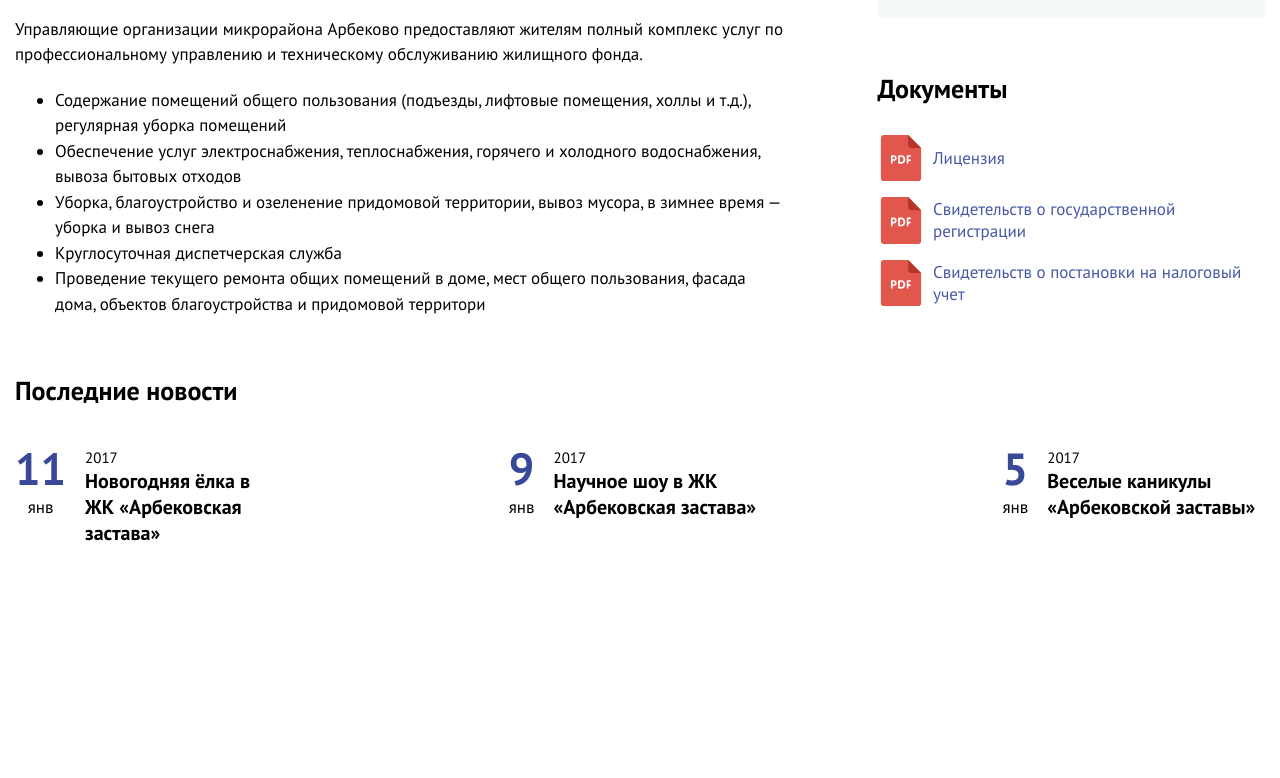
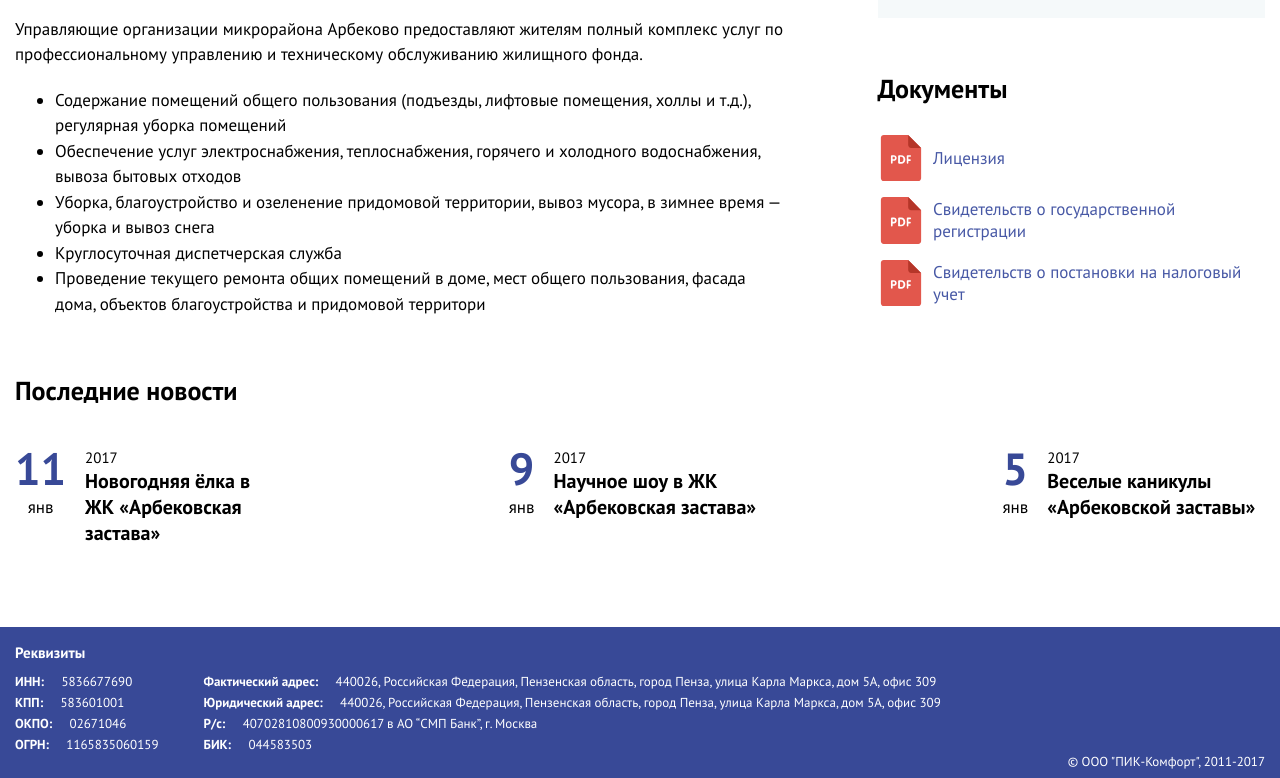
Before and after one commit to bazhanoff/picciom, a website: page index.html in a window 1280 px wide. Shown: the part 626-1404 px from the top of the page. Before the commit the page ends 1172 px from the top, so only its background shows below. Drawn offline with Linux system fonts and the light colour scheme.

Commit message:
Добавлен футер, переделан блок с последними новостями

```diff
--- a/css/blocks/address.less
+++ b/css/blocks/address.less
@@ -6,7 +6,6 @@
 .address__phone{
     display: block;
     margin-bottom: .5rem;
-    color: @black-color;
     font-size: 2rem;
     font-weight: 700;
     background-position: left 50%;
@@ -16,12 +15,10 @@
 .address__location{
     display: block;
     margin-bottom: .9rem;
-    color: @black-color;
     background-image: url("../images/location.svg");
 }
 
 .address__email{
     display: block;
-    color: @black-color;
     background-image: url("../images/mail.svg");
 }
--- /dev/null
+++ b/css/blocks/footer.less
@@ -0,0 +1,12 @@
+.footer{
+    padding: 1.6rem 0 .8rem;
+    margin-top: 8.1rem;
+    background-color: @main-color;
+    color: @white-color;
+}
+
+.footer__copyright{
+    display: block;
+    text-align: right;
+    font-size: 1.3rem;
+}
--- a/css/blocks/link.less
+++ b/css/blocks/link.less
@@ -1,4 +1,5 @@
 .link{
+    color: @black-color;
     transition: color .3s;
 
     &:hover, &:active{
--- /dev/null
+++ b/css/blocks/prop.less
@@ -0,0 +1,12 @@
+.prop{
+    font-size: 1.3rem;
+}
+
+.prop:not(:last-child){
+    margin-bottom: .4rem;
+}
+
+.prop__name{
+    margin-right: 1.4rem;
+    font-weight: 700;
+}
--- /dev/null
+++ b/css/blocks/props.less
@@ -0,0 +1,12 @@
+.props__title{
+    font-size: 1.5rem;
+    margin-bottom: 1.1rem;
+}
+
+.props__container{
+    display: flex;
+}
+
+.props__info{
+    margin-right: 4.5rem;
+}
--- a/css/style.less
+++ b/css/style.less
@@ -19,6 +19,9 @@
 @import "blocks/document.less";
 @import "blocks/news.less";
 @import "blocks/news-item.less";
+@import "blocks/footer.less";
+@import "blocks/props.less";
+@import "blocks/prop.less";
 
 @media screen and (min-width: 1401px){
 
@@ -84,7 +87,6 @@ p:last-child{
 img{
     display: inline-block;
     max-width: 100%;
-    height: auto;
 }
 
 a{
--- a/index.html
+++ b/index.html
@@ -225,8 +225,10 @@
                                     2017
                                 </span>
                                 <h3 class="title news-item__title">
-                                    Новогодняя ёлка в ЖК
-                                    «Арбековская застава»
+                                    <a class="link" href="#">
+                                        Новогодняя ёлка в ЖК
+                                        «Арбековская застава»
+                                    </a>
                                 </h3>
                         </header>
                     </article>
@@ -244,7 +246,9 @@
                                     2017
                                 </span>
                                 <h3 class="title news-item__title">
-                                    Научное шоу в ЖК «Арбековская застава»
+                                    <a class="link" href="#">
+                                        Научное шоу в ЖК «Арбековская застава»
+                                    </a>
                                 </h3>
                         </header>
                     </article>
@@ -262,13 +266,99 @@
                                     2017
                                 </span>
                                 <h3 class="title news-item__title">
-                                    Веселые каникулы «Арбековской заставы»
+                                    <a class="link" href="#">
+                                        Веселые каникулы «Арбековской заставы»
+                                    </a>
                                 </h3>
                         </header>
                     </article>
                 </div>
             </div>
         </section>
+        <footer class="footer">
+            <div class="main-container">
+                <article class="props">
+                    <h3 class="title props__title">
+                        Реквизиты
+                    </h3>
+                    <div class="props__container">
+                        <div class="props__info">
+                            <div class="prop">
+                                <span class="prop__name">
+                                    ИНН:
+                                </span>
+                                <span class="prop__value">
+                                    5836677690
+                                </span>
+                            </div>
+                            <div class="prop">
+                                <span class="prop__name">
+                                    КПП:
+                                </span>
+                                <span class="prop__value">
+                                    583601001
+                                </span>
+                            </div>
+                            <div class="prop">
+                                <span class="prop__name">
+                                    ОКПО:
+                                </span>
+                                <span class="prop__value">
+                                    02671046
+                                </span>
+                            </div>
+                            <div class="prop">
+                                <span class="prop__name">
+                                    ОГРН:
+                                </span>
+                                <span class="prop__value">
+                                    1165835060159
+                                </span>
+                            </div>
+                        </div>
+                        <div class="props__info">
+                            <div class="prop">
+                                <span class="prop__name">
+                                    Фактический адрес:
+                                </span>
+                                <span class="prop__value">
+                                    440026, Российская Федерация, Пензенская область,
+                                    город Пенза, улица Карла Маркса, дом 5А, офис 309
+                                </span>
+                            </div>
+                            <div class="prop">
+                                <span class="prop__name">
+                                    Юридический адрес:
+                                </span>
+                                <span class="prop__value">
+                                    440026, Российская Федерация, Пензенская область,
+                                    город Пенза, улица Карла Маркса, дом 5А, офис 309
+                                </span>
+                            </div>
+                            <div class="prop">
+                                <span class="prop__name">
+                                    Р/с:
+                                </span>
+                                <span class="prop__value">
+                                    40702810800930000617 в АО “СМП Банк”, г. Москва
+                                </span>
+                            </div>
+                            <div class="prop">
+                                <span class="prop__name">
+                                    БИК:
+                                </span>
+                                <span class="prop__value">
+                                    044583503
+                                </span>
+                            </div>
+                        </div>
+                    </div>
+                </article>
+                <span class="footer__copyright">
+                    © ООО "ПИК-Комфорт", 2011-2017
+                </span>
+            </div>
+        </footer>
     </div>
 </body>
 </html>
```
Also changed, not shown: css/style.css.
